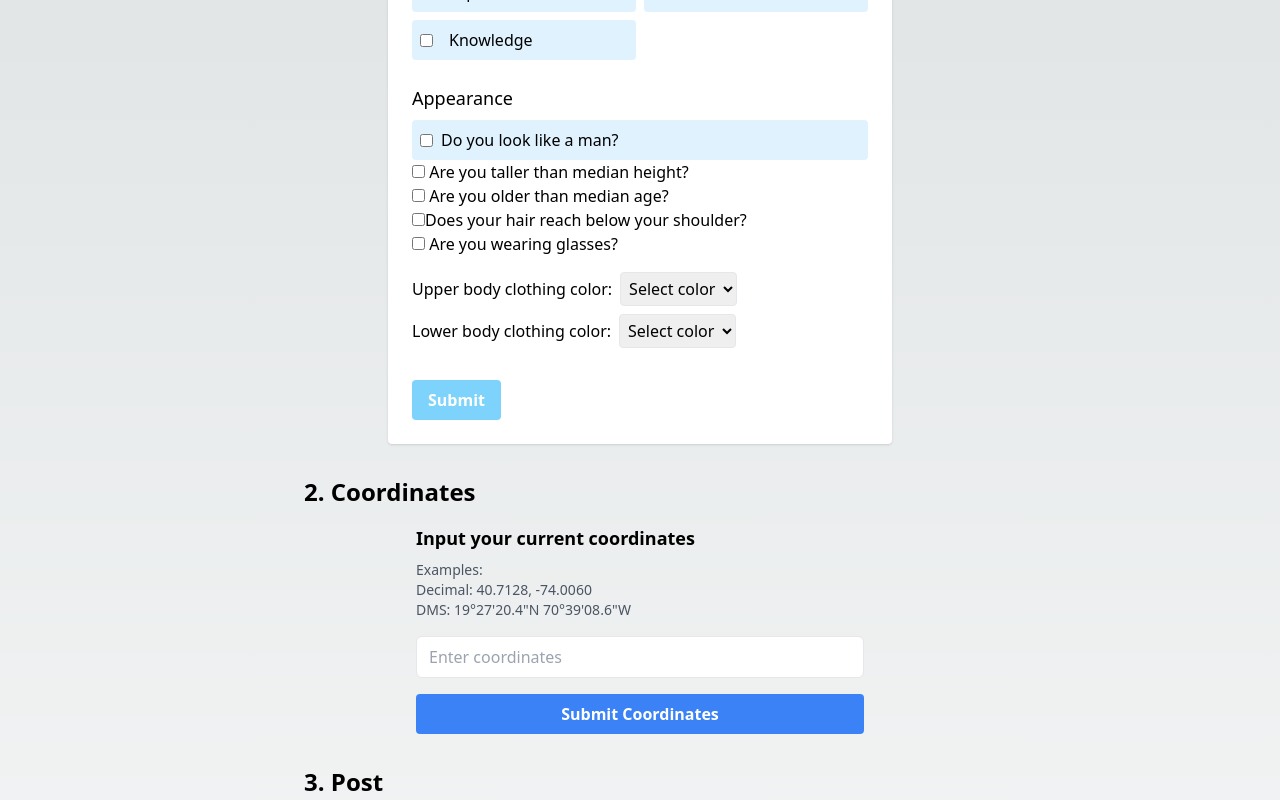
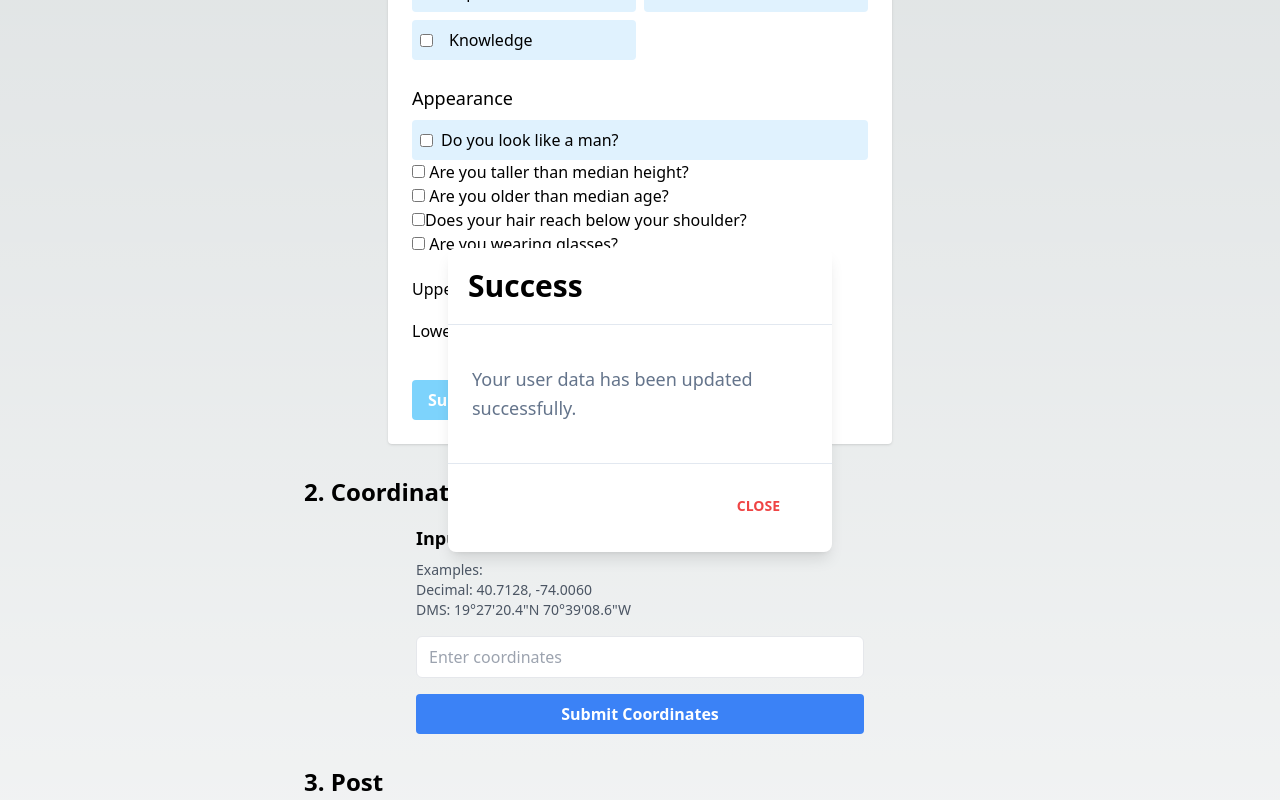
Before and after one commit to fernandoaestrella/deep-union-web, a Next.js app: page / in a window 1280 px wide. Both pictures are taken after a click on the button "Submit". Shown: the part 652-1452 px from the top of the page. Built offline with nearby package versions, Linux system fonts and the light colour scheme.

Commit message:
add dialogs confirming successful submission

```diff
--- /dev/null
+++ b/components/Dialog.tsx
@@ -0,0 +1,43 @@
+import React from 'react';
+
+interface DialogProps {
+  title: string;
+  message: string;
+  onClose: () => void;
+}
+
+const Dialog: React.FC<DialogProps> = ({ title, message, onClose }) => {
+  return (
+    <div className="fixed inset-0 z-50 flex items-center justify-center overflow-y-auto overflow-x-hidden outline-none focus:outline-none">
+      <div className="relative mx-auto my-6 w-auto max-w-sm">
+        <div className="relative flex w-full flex-col rounded-lg border-0 bg-white shadow-lg outline-none focus:outline-none">
+          <div className="flex items-start justify-between rounded-t border-b border-solid border-slate-200 p-5">
+            <h3 className="text-3xl font-semibold">{title}</h3>
+            <button
+              className="float-right ml-auto border-0 bg-transparent p-1 text-3xl font-semibold leading-none text-black opacity-5 outline-none focus:outline-none"
+              onClick={onClose}
+            >
+              <span className="block h-6 w-6 bg-transparent text-2xl text-black opacity-5 outline-none focus:outline-none">
+                ×
+              </span>
+            </button>
+          </div>
+          <div className="relative flex-auto p-6">
+            <p className="my-4 text-lg leading-relaxed text-slate-500">{message}</p>
+          </div>
+          <div className="flex items-center justify-end rounded-b border-t border-solid border-slate-200 p-6">
+            <button
+              className="background-transparent mr-1 mb-1 px-6 py-2 text-sm font-bold uppercase text-red-500 outline-none transition-all duration-150 ease-linear focus:outline-none"
+              type="button"
+              onClick={onClose}
+            >
+              Close
+            </button>
+          </div>
+        </div>
+      </div>
+    </div>
+  );
+};
+
+export default Dialog;
--- a/components/PostData.tsx
+++ b/components/PostData.tsx
@@ -1,5 +1,6 @@
-import React from 'react';
+import React, { useState } from 'react';
 import { UserData } from './UserDataForm';
+import Dialog from './Dialog';
 
 interface PostDataProps {
   userData: UserData | null;
@@ -7,10 +8,22 @@ interface PostDataProps {
 }
 
 const PostData: React.FC<PostDataProps> = ({ userData, coordinates }) => {
+  const [showDialog, setShowDialog] = useState(false);
   if (!userData) {
     return <p>Please fill in user data first.</p>;
   }
+
+  const handlePostData = () => {
+    // Here you would typically send the data to your backend
+    console.log('Posting data:', { userData, coordinates });
+
+    // Simulate a successful post
+    setTimeout(() => {
+      setShowDialog(true);
+    }, 1000);
+  };
   return (
+    <>
       <div className="mt-8 rounded-lg bg-white p-4 shadow">
         <h4 className="mb-4 text-xl font-semibold">Post your data and coordinates to our database</h4>
 
@@ -30,16 +43,22 @@ const PostData: React.FC<PostDataProps> = ({ userData, coordinates }) => {
 
         <button
           className="focus:shadow-outline rounded bg-green-500 px-4 py-2 font-bold text-white hover:bg-green-600 focus:outline-none"
-        onClick={() => {
-          // Here you would typically send the data to your backend
-          console.log('Posting data:', { userData, coordinates });
-        }}
+          onClick={handlePostData}
         >
           Post Data to Database
         </button>
       </div>
+
+      {showDialog && (
+        <Dialog
+          title="Success"
+          message="It works. Later, your data will have been posted to our database."
+          // message="Your data has been successfully posted to the database."
+          onClose={() => setShowDialog(false)}
+        />
+      )}
+    </>
   );
 };
 
-
 export default PostData;
--- a/components/UserDataForm.tsx
+++ b/components/UserDataForm.tsx
@@ -1,4 +1,5 @@
 import React, { useState } from 'react';
+import Dialog from './Dialog'; // Make sure to import the Dialog component
 
 export interface UserData {
   requests: Record<string, boolean>;
@@ -20,6 +21,8 @@ interface UserDataFormProps {
 }
 
 const UserDataForm: React.FC<UserDataFormProps> = ({ onSubmit }) => {
+    const [showDialog, setShowDialog] = useState(false);
+
     const categories = [
     'Preservation',
     'Gratification',
@@ -97,10 +100,12 @@ const UserDataForm: React.FC<UserDataFormProps> = ({ onSubmit }) => {
       description: formDataStructure.description,
     };
     onSubmit(formData);
+    setShowDialog(true); // Show the dialog after submitting
   };
 
 
   return (
+    <>
       <form className="mx-auto w-3/4 rounded bg-white p-6 shadow" onSubmit={handleSubmit}>
         <h4 className="mb-4 text-xl font-semibold">Define your requests, offers, and how you look</h4>
 
@@ -198,6 +203,15 @@ const UserDataForm: React.FC<UserDataFormProps> = ({ onSubmit }) => {
 
         <button className="mt-6 rounded bg-sky-300 px-4 py-2 font-bold text-white hover:bg-sky-400" type="submit">Submit</button>
       </form>
+
+      {showDialog && (
+        <Dialog
+          title="Success"
+          message="Your user data has been updated successfully."
+          onClose={() => setShowDialog(false)}
+        />
+      )}
+    </>
   );
 };
 
```
Lines whose indentation alone changed are shown as unchanged.
